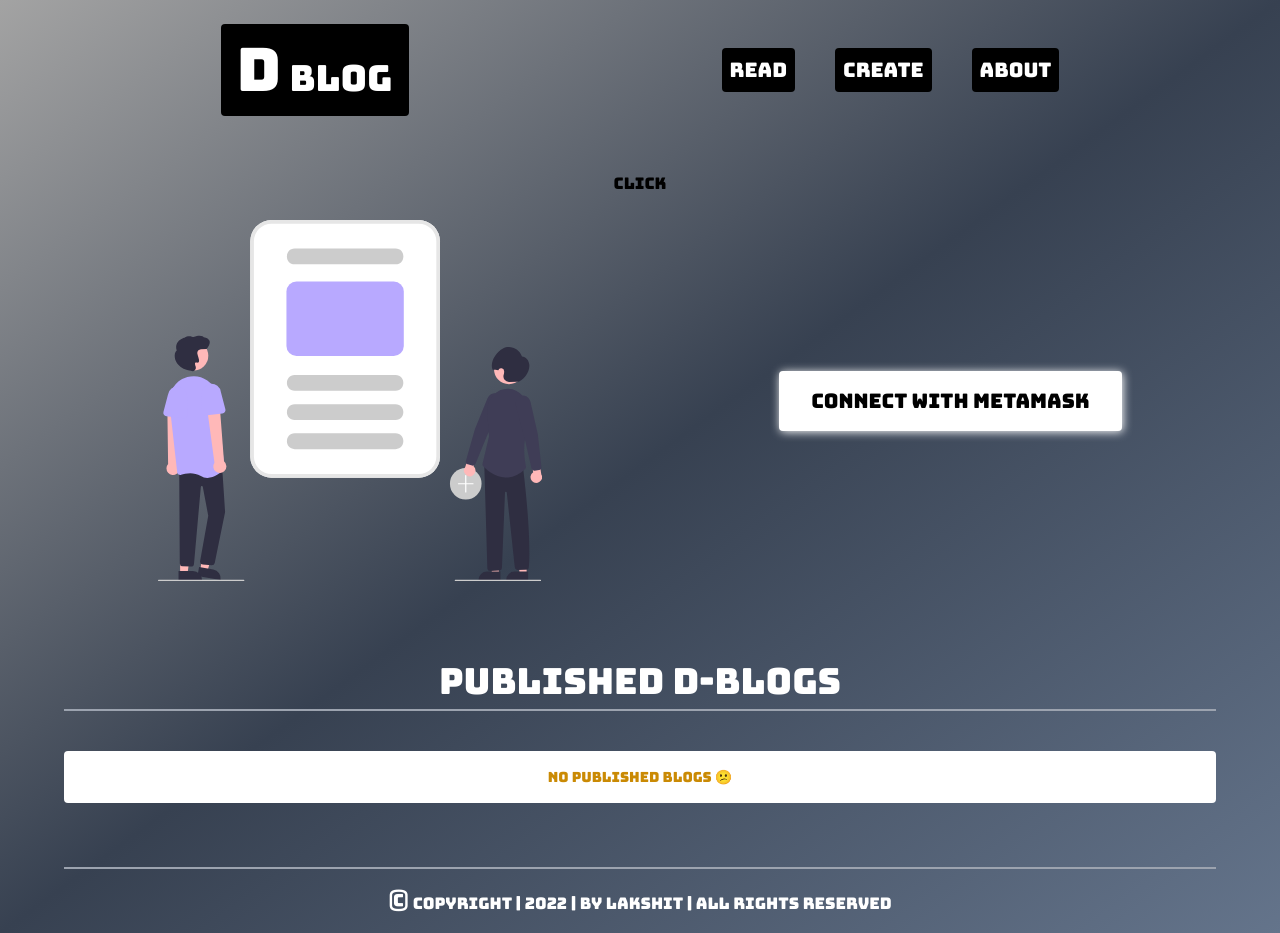
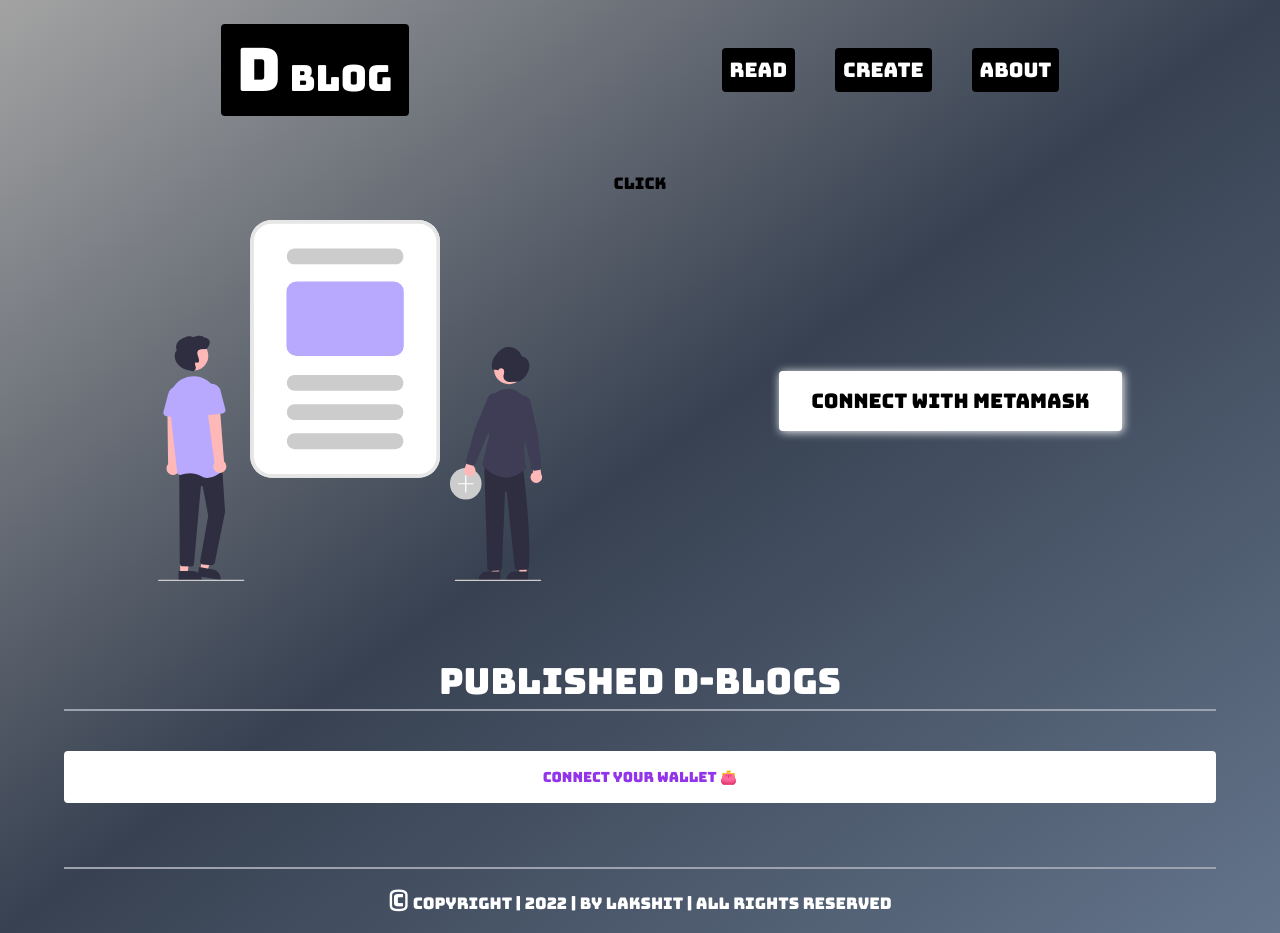
Before and after one commit to Lakshit-Chiranjiv/D-Blog-Dapp, a React (Vite) app in the folder client/: page / in a window 1280 px wide. Built offline with nearby package versions, Linux system fonts and the light colour scheme.

Commit message:
added connect wallet message

```diff
--- a/client/src/components/BlogList.jsx
+++ b/client/src/components/BlogList.jsx
@@ -3,7 +3,7 @@ import BlogCard from './BlogCard'
 import { snipetizeBody } from './../util/snipetizeBody.js'
 import { addressReducer } from './../util/addressReducer.js'
 
-const BlogList = ({allBlogs,readBlogHandler}) => {
+const BlogList = ({allBlogs,readBlogHandler,account}) => {
   return (
     <section className='my-8 mx-16 py-4' id='bloglist'>
         <h2 className='text-4xl text-white mb-6 border-b-2 border-gray-400 p-2'>Published D-Blogs</h2>
@@ -20,8 +20,12 @@ const BlogList = ({allBlogs,readBlogHandler}) => {
             }
         </section>
         {
-          (allBlogs == 0) &&
+          (allBlogs == 0 && account) &&
           <p className='text-sm text-yellow-600 bg-white p-4 rounded my-4'>No Published Blogs 😕</p>
+        }
+        {
+          (!account) &&
+          <p className='text-sm text-purple-600 bg-white p-4 rounded my-4'>Connect your wallet 👛</p>
         }
     </section>
   )
```
